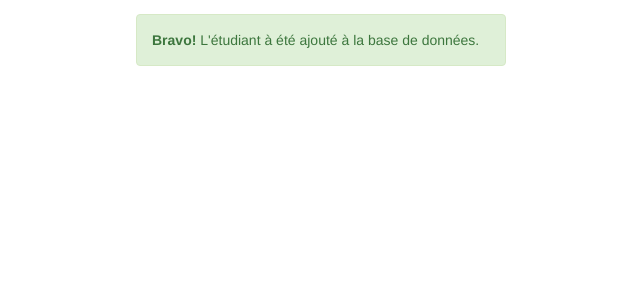
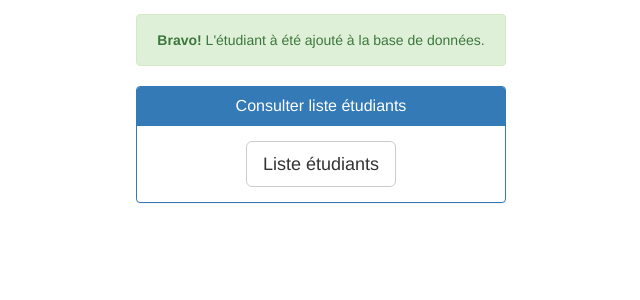
Before and after one commit to Malathrom/lo07, a PHP site: page /addStudentAction.php?numEtu=1 in a window 1280 px wide. Shown: the part 51-351 px from the top of the page, without its empty margins (319-959 px from the left). Run offline with PHP 8.4, Linux system fonts and the light colour scheme; data that the repository does not hold is empty.

Commit message:
ajoutcursus

```diff
--- a/addStudentAction.php
+++ b/addStudentAction.php
@@ -18,9 +18,20 @@ addStudent($database, $_GET["numEtu"], $_GET["nom"], $_GET["prenom"], $_GET["TC,
 ?>
 
 <div class="container">
-    <div class="forceSize">
+
+    <div class="forceSize" style="text-align: center">
         <div class="alert alert-success" role="alert">
             <strong>Bravo!</strong> L'étudiant à été ajouté à la base de données.
         </div>
+
+        <div class="panel panel-primary">
+            <div class="panel-heading">
+                <h3 class="panel-title">Consulter liste étudiants</h3>
+            </div>
+            <div class="panel-body">
+                <a href="listStudents.php" class="btn btn-lg btn-default">Liste étudiants</a>
+            </div>
+        </div>
     </div>
+
 </div>
```
Also changed, not shown: addStudent.php (+4 -24 lines), cursus.js (added, +19 -0 lines).
